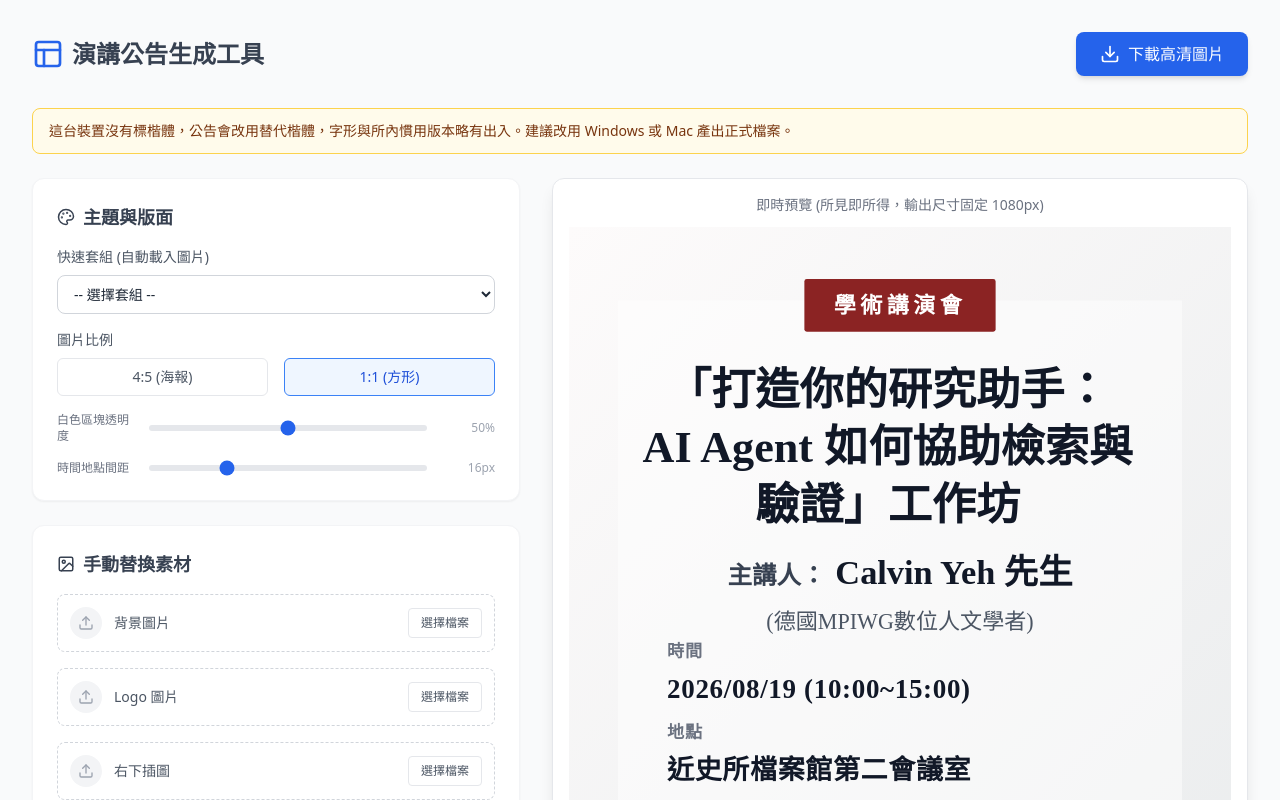
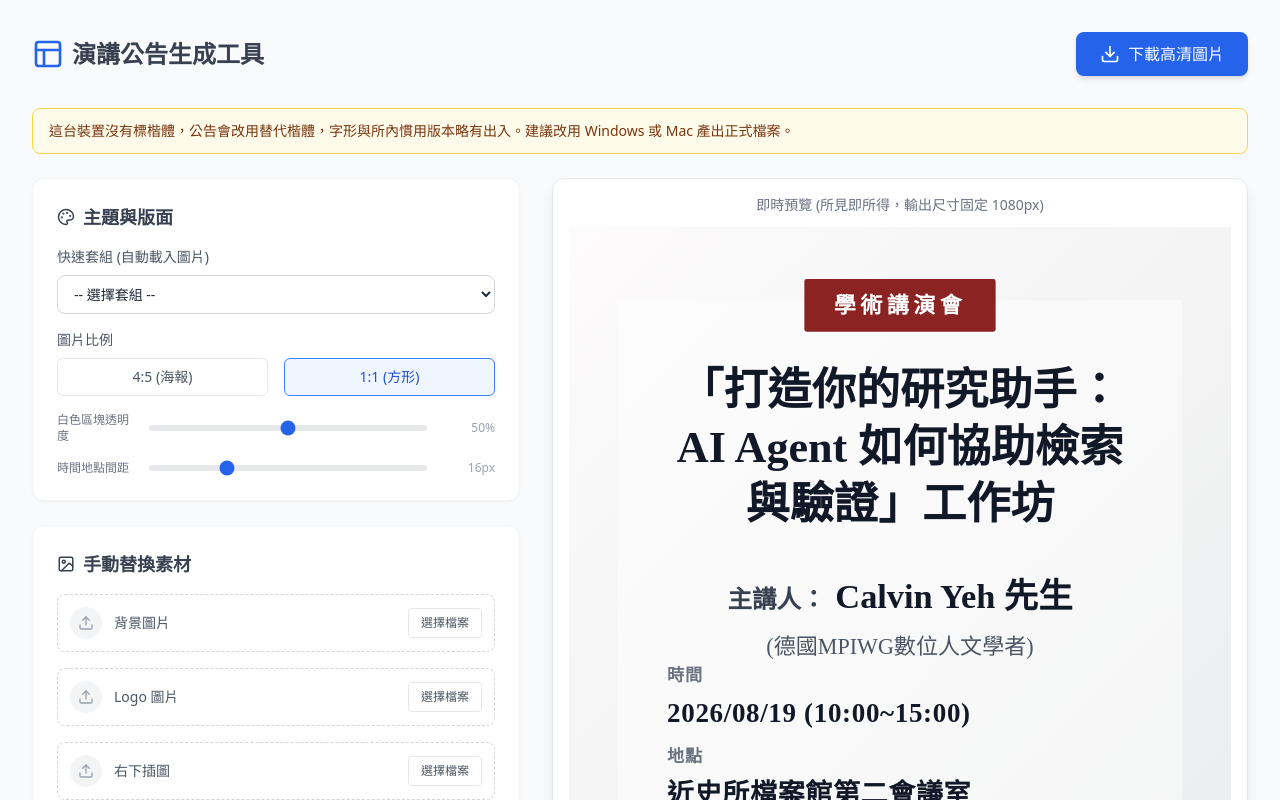
Before and after one commit to GuavaRose/-poster-generator, a React (Create React App) app: page / in a window 1280 px wide. Shown: the top 800 px of the page. Built offline with nearby package versions, Linux system fonts and the light colour scheme; a web font is replaced by a local one.

Commit message:
Update App.tsx

```diff
--- a/src/App.tsx
+++ b/src/App.tsx
@@ -783,13 +783,11 @@ const App = () => {
                     <div className="absolute top-[120px] bottom-[100px] left-[80px] right-[80px] z-30 flex flex-col bg-transparent px-[80px] py-[60px]">
                       <div className="flex-1 flex flex-col items-center justify-center mt-[40px]">
                         <h1
-                          className="font-bold text-gray-900 leading-[1.3] text-center whitespace-pre-wrap mb-[20px]"
+                          className="font-bold text-gray-900 leading-[1.3] text-center whitespace-pre-wrap w-full mb-[60px]"
                           style={{
                             ...serifFont,
                             fontSize: `${topicSize}px`,
-                            wordBreak: 'break-word',
-                            width: 'calc(100% + 80px)',
-                            marginLeft: '-40px'
+                            wordBreak: "break-word",
                           }}
                         >
                           {texts.topic}
```
